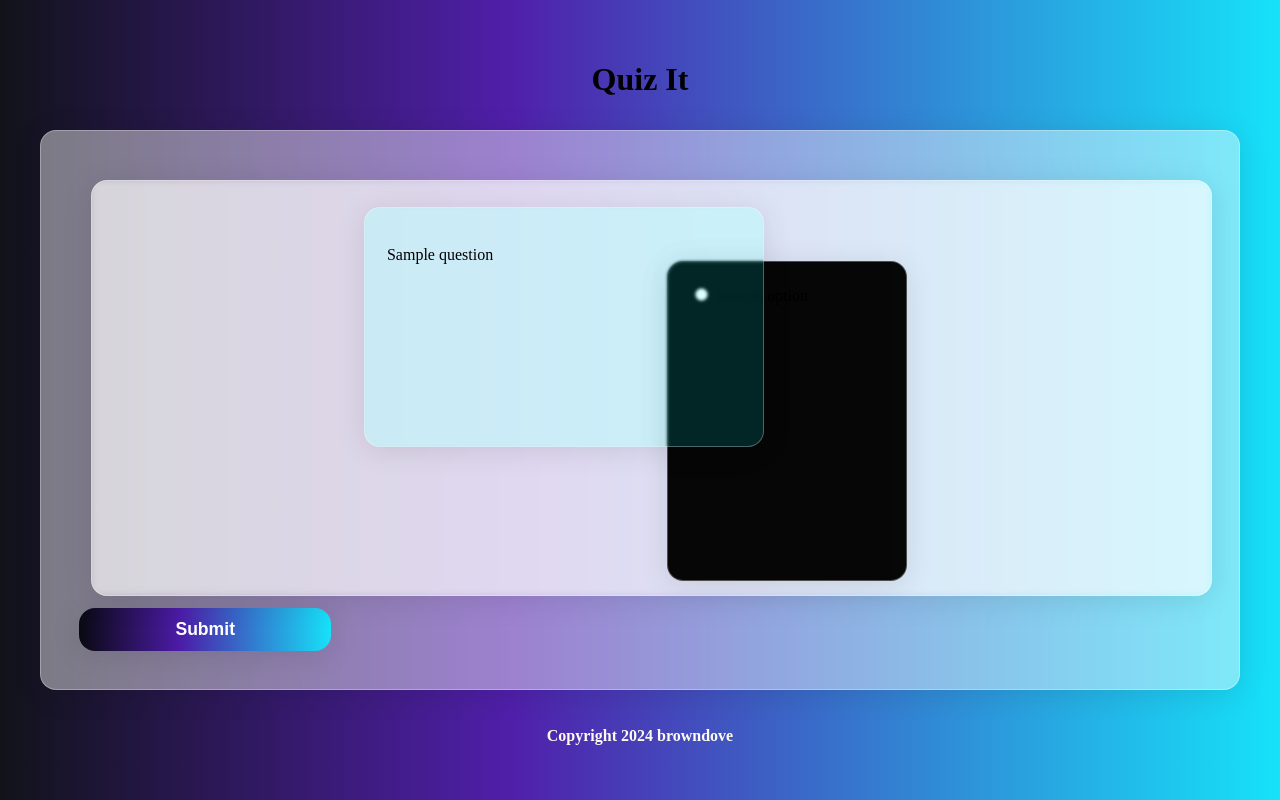
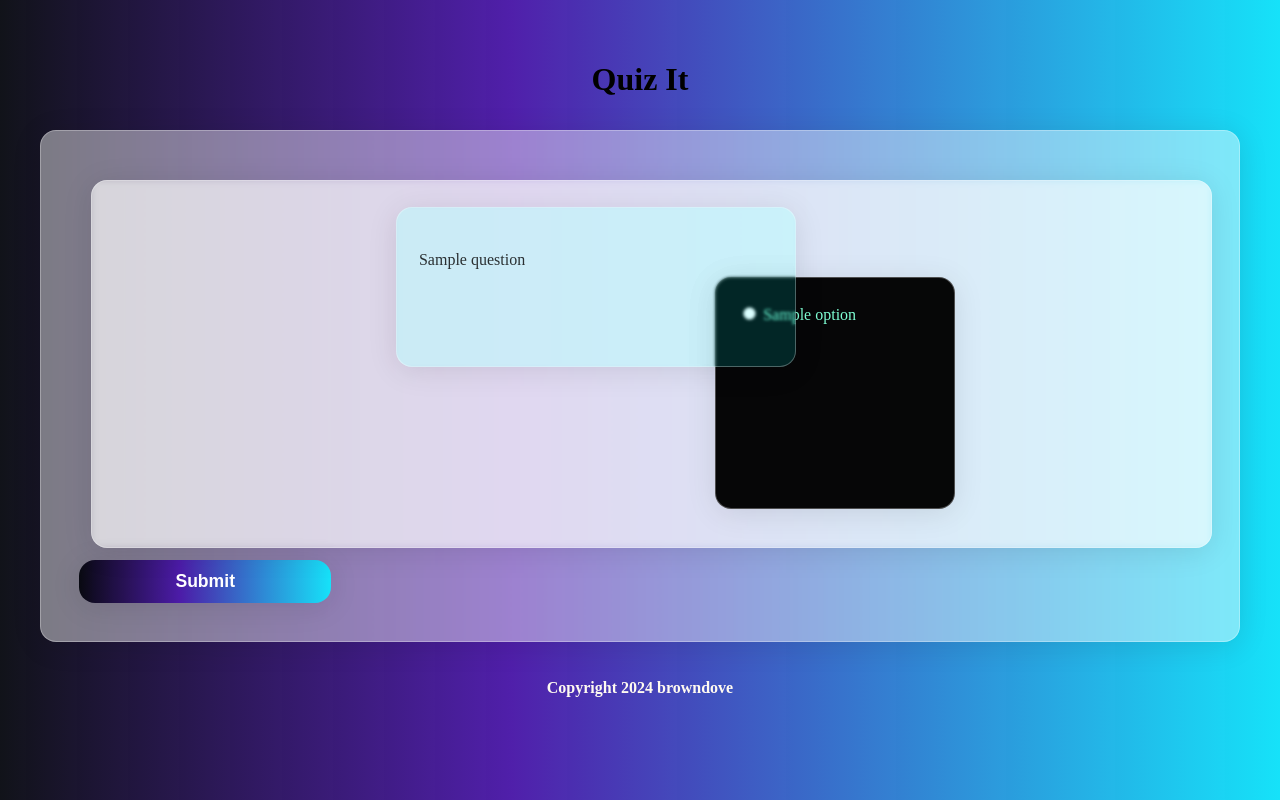
Before and after one commit to Coding-doves/Quiz_Python, a Flask app: template templates/index.html in a window 1280 px wide. Run offline with Flask 3, Linux system fonts and the light colour scheme; the template is opened without the code that fills it: most values are stand-ins (such as "Sample title", 1, 10 or a date in 2020).

Commit message:
update  files

```diff
--- a/app.py
+++ b/app.py
@@ -1,5 +1,6 @@
-from flask import Flask, render_template
+from flask import Flask, render_template, request
 from quiz import Quiz
+import random
 
 app = Flask(__name__)
 
@@ -12,9 +13,27 @@ def index():
 
     # create Quiz instance
     quiz = Quiz(api_url)
+    random.shuffle(quiz.questions)
     # print("Quiz Questions:", quiz.questions)
     return render_template('index.html', questions=quiz.questions)
 
 
+@app.route('/submit', methods=['POST'])
+def submit():
+    ''' handle form returned data '''
+    score = 0
+
+    for key, value in request.form.items():
+        if key.startswith('opt'):
+            que_index = key[3:] # Extract index of the question
+            answer_key = 'correct' + que_index
+            correct_ans = request.form.get(answer_key)
+
+            if value == correct_ans:
+                score += 1
+
+    return render_template('result.html', score=score)
+
+
 if __name__ == '__main__':
     app.run(debug=True)
--- a/quiz.py
+++ b/quiz.py
@@ -33,9 +33,8 @@ class Quiz:
                     question_data = {
                         "question": question,
                         "options": options,
+                        "answer": correct_ans
                     }
-                    # convert data to list before using random(takes sequence/list)
-                    # random.shuffle(question_data)
 
                     question_option.append(question_data)
 
@@ -45,19 +44,19 @@ class Quiz:
             print("Failed to fetch questions from the API:", e)
             return {}
 
-    '''
+    ''' display for the console only'''
     def display_quiz(self, que, ans):
-        ''prints questions with options to the console''
+        '''prints questions with options to the console'''
         print(que)
         for i, a in enumerate(ans):
             print(f'- {a}')
 
     def check_ans(self, usr_inpt, correct_ans):
-        '' checking if user enter the correct answer''
+        ''' checking if user enter the correct answer'''
         return usr_inpt.lower() == correct_ans.lower()
 
     def run_quiz(self):
-        ''displays the questions''
+        '''run quiz questions on the console only'''
         if not self.questions:
             print("No questions available at this time.")
             return
@@ -67,29 +66,21 @@ class Quiz:
 
         for data in self.questions:
             question = data['question']
-            correct = data['correct_answer']
-            incorrect = data['incorrect_answers']
+            option = data['options']
+            correct = data['answer']
 
-            options = [correct] + incorrect # shuffle option list
-            random.shuffle(options)
-
-            question_options = {
-                'question': question,
-                'options': options
-            }
-
-            self.display_quiz(question_options["question"], question_options["options"])
+            self.display_quiz(question, option)
             user_input = input('Enter answer: ')
 
             if self.check_ans(user_input, correct):
                 self.score += 1
-        '''
-        # print(f"You scored {self.score} out of {len(self.questions)}.")
+
+        print(f"You scored {self.score} out of {len(self.questions)}.")
 
 # api endpoint
 api_url = "https://the-trivia-api.com/v2/questions"
 
 # create Quiz instance
-quiz = Quiz(api_url)
+# quiz_console = Quiz(api_url)
 # run quiz
-# quiz.run_quiz()
+# quiz_console.run_quiz()
--- a/static/css/style.css
+++ b/static/css/style.css
@@ -38,7 +38,7 @@ form{
     padding: 0.9rem;
 }
 .box{
-    height: 26rem;
+    height: 23rem;
     width: 100%;
     padding: 1rem;
     margin: 0.7rem;
@@ -54,11 +54,13 @@ form{
     position: absolute;
     border-radius: 8px;
     padding: 1.4rem;
+    font-size: 1rem;
+    line-height: 1.8rem;
 }
 .box section:nth-child(1){
     top: 1.6rem;
-    left: 17rem;
-    height: 15rem;
+    left: 19rem;
+    height: 10rem;
     width: 25rem;
     z-index: 1;
     background-color: rgba(0, 255, 255, 0.14);
@@ -67,16 +69,18 @@ form{
     backdrop-filter: blur(1.5px);
     -webkit-backdrop-filter: blur(1.5px);
     border: 1px solid rgba(255,255,255,0.29);
+    color: rgba(0, 0, 0, 0.8);
 }
 .box section:nth-child(2){
-    top: 5rem;
-    right: 19rem;
-    height: 20rem;
+    top: 6rem;
+    right: 16rem;
+    height: 14.5rem;
     width: 15rem;
     background-color: rgba(0, 0, 0, 0.9745012246645414);
     border-radius: 1rem;
     box-shadow: 0 4px 30px rgba(0, 0, 0, 0.1);
     border: 1px solid rgba(255,255,255,0.29);
+    color: aquamarine;
 }
 form button{
     padding: 0.7rem 6rem;
--- a/templates/index.html
+++ b/templates/index.html
@@ -16,10 +16,11 @@
                     <p>{{ question.question }}</p>
                 </section>
                 <section>
-                    {% for option_idx in range(question.options|length) %}
-                    <input type="radio" name="opt{{ loop.index }}" id="opt{{ loop.index }}_{{ option_idx }}" value="{{ option }}">
-                    <label for="opt{{ loop.index }}_{{ option_idx }}">{{ question.options[option_idx] }}</label><br>
+                    {% for option in question.options %}
+                    <input type="radio" name="opt{{ loop.index }}" id="opt{{ loop.index }}_{{ loop.index0 }}" value="{{ option }}">
+                    <label for="opt{{ loop.index }}_{{ loop.index0 }}">{{ option }}</label><br>
                     {% endfor%}
+                    <input type="hidden" name="correct{{ loop.index }}" value="{{ question.answer }}">
                 </section>
 
             </div>
```
Also changed, not shown: templates/result.html (added, +13 -0 lines).
